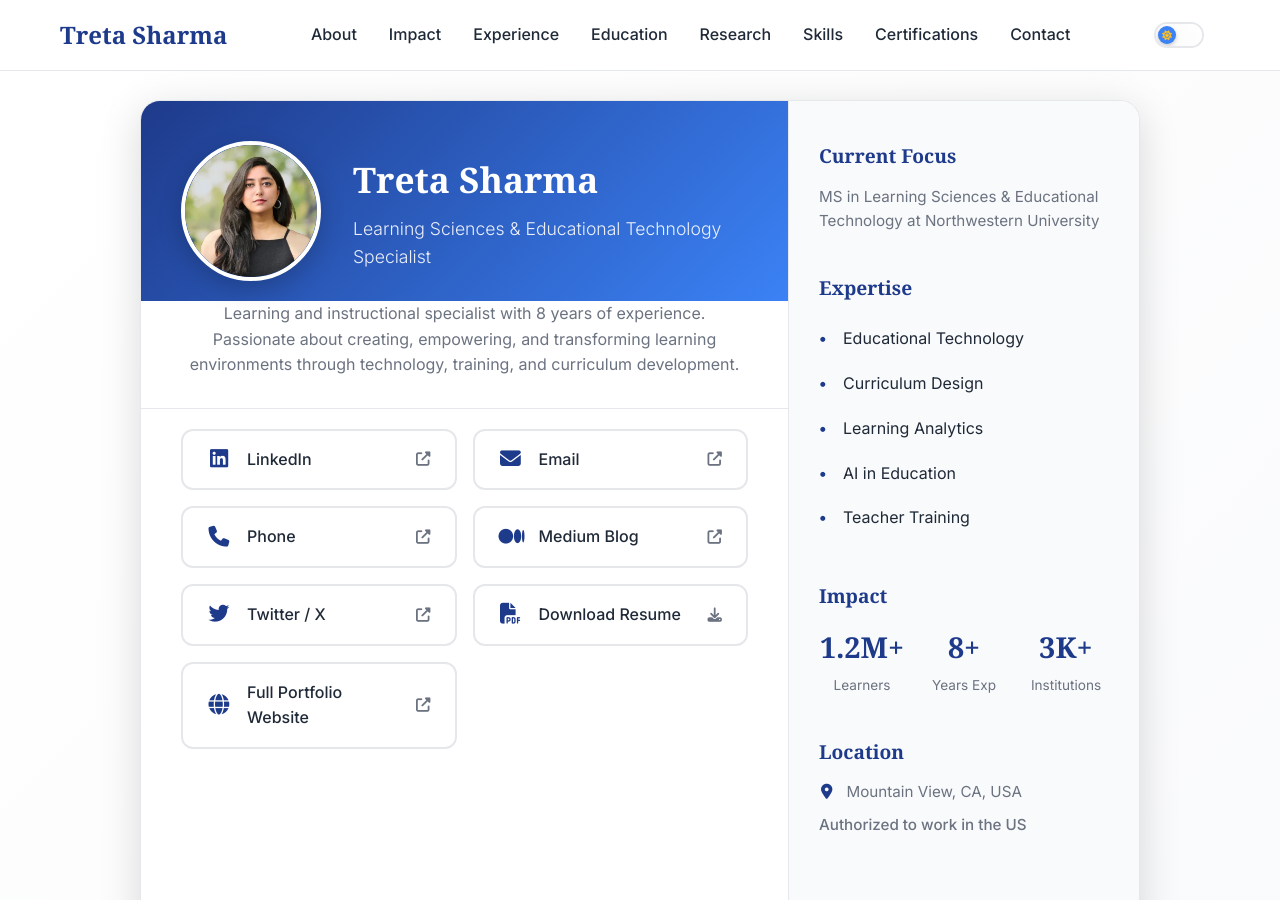
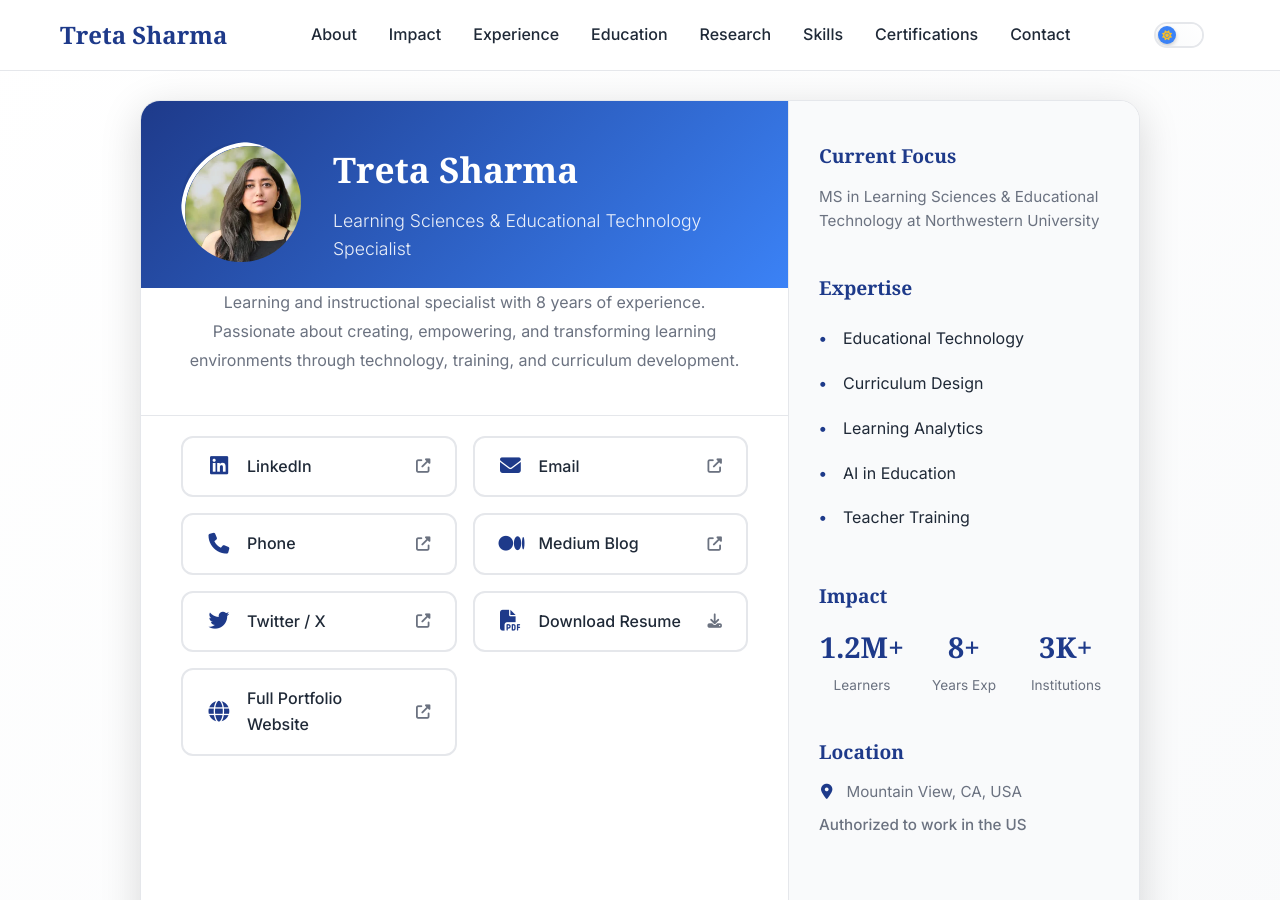
Before and after one commit to jatinkrmalik/tretasharma, a Jekyll site: the page built from me.html, in a window 1280 px wide and 900 px high. Built offline with Jekyll 4.4.1, drawn with Linux system fonts in a browser that asks for light colours; some web fonts are replaced.

Commit message:
Add flip card feature for QR code and fix bio spacing
Mobile:
- Added 3D flip card animation on profile photo tap
- QR code revealed when photo is flipped on mobile
- Only works in portrait mode (<900px)
- Smooth flip animation using CSS transforms

Landscape:
- Disabled flip functionality on desktop
- Improved bio text spacing with proper padding
- Better line height and margins for readability
- Clean text layout in desktop view

```diff
--- a/assets/css/main.css
+++ b/assets/css/main.css
@@ -1760,7 +1760,66 @@
     padding: 40px 30px 30px;
     background: linear-gradient(135deg, var(--primary-color) 0%, var(--accent-color) 100%);
     color: white;
-    display: block;
+    display: flex;
+    flex-direction: column;
+    align-items: center;
+}
+
+.avatar-flip-container {
+    perspective: 1000px;
+    width: 120px;
+    height: 120px;
+    cursor: pointer;
+    margin-bottom: 1rem;
+}
+
+.flip-card-inner {
+    position: relative;
+    width: 100%;
+    height: 100%;
+    text-align: center;
+    transition: transform 0.6s;
+    transform-style: preserve-3d;
+}
+
+.avatar-flip-container.flipped .flip-card-inner {
+    transform: rotateY(180deg);
+}
+
+.flip-card-front,
+.flip-card-back {
+    position: absolute;
+    width: 100%;
+    height: 100%;
+    -webkit-backface-visibility: hidden;
+    backface-visibility: hidden;
+    border-radius: 50%;
+    overflow: hidden;
+}
+
+.flip-card-front {
+    background: transparent;
+}
+
+.flip-card-back {
+    background: #1e3a8a;
+    transform: rotateY(180deg);
+    display: flex;
+    align-items: center;
+    justify-content: center;
+    padding: 5px;
+}
+
+.qr-embedded {
+    display: flex;
+    align-items: center;
+    justify-content: center;
+}
+
+.qr-embedded img {
+    width: 110px !important;
+    height: 110px !important;
+    border-radius: 8px;
 }
 
 .profile-info {
@@ -1889,15 +1948,28 @@
 
     .profile-header {
         text-align: left;
-        padding: 40px 40px 20px;
-        display: flex;
-        align-items: center;
+        padding: 40px 40px 25px;
+        flex-direction: row;
         gap: 2rem;
+    }
+
+    .avatar-flip-container {
+        margin-bottom: 0;
+        cursor: default;
+    }
+
+    .flip-card-inner {
+        transition: none;
+    }
+
+    .flip-card-back {
+        display: none;
     }
 
     .profile-info {
         margin-top: 0;
         text-align: left;
+        flex: 1;
     }
 
     .linktree-avatar {
@@ -1908,6 +1980,7 @@
 
     .linktree-name {
         font-size: 2.2rem;
+        margin-bottom: 0.6rem;
     }
 
     .linktree-title {
@@ -1916,7 +1989,15 @@
 
     .desktop-bio {
         display: block;
-        padding: 0 40px 30px;
+        padding: 0 40px 40px;
+        margin-top: 0;
+        line-height: 1.8;
+    }
+
+    .desktop-bio p {
+        margin: 0;
+        color: var(--text-secondary);
+        font-size: 1rem;
     }
 
     .linktree-links {
--- a/me.html
+++ b/me.html
@@ -9,7 +9,16 @@
     <div class="linktree-card">
         <div class="linktree-main">
             <div class="profile-header">
+                <div class="avatar-flip-container" id="avatar-flip">
+                    <div class="flip-card-inner">
+                        <div class="flip-card-front">
                             <img src="/assets/images/profile-photo.webp" alt="Treta Sharma" class="linktree-avatar" width="120" height="120">
+                        </div>
+                        <div class="flip-card-back">
+                            <div class="qr-embedded" id="qrcode-embedded"></div>
+                        </div>
+                    </div>
+                </div>
                 <div class="profile-info">
                     <h1 class="linktree-name">Treta Sharma</h1>
                     <p class="linktree-title">Learning Sciences & Educational Technology Specialist</p>
@@ -128,5 +140,24 @@
                     correctLevel: QRCode.CorrectLevel.H
                 });
             }
+
+            if (qrEmbedded) {
+                new QRCode(qrEmbedded, {
+                    text: 'https://tretasharma.com/me/',
+                    width: 120,
+                    height: 120,
+                    colorDark: '#ffffff',
+                    colorLight: '#1e3a8a',
+                    correctLevel: QRCode.CorrectLevel.H
+                });
+            }
+
+            const flipContainer = document.getElementById('avatar-flip');
+            if (flipContainer) {
+                flipContainer.addEventListener('click', function() {
+                    this.classList.toggle('flipped');
+                });
+            }
+        }
     });
 </script>
```
Also changed, not shown: other parts of me.html (+4 -1 lines). Lines whose indentation alone changed are shown as unchanged.
